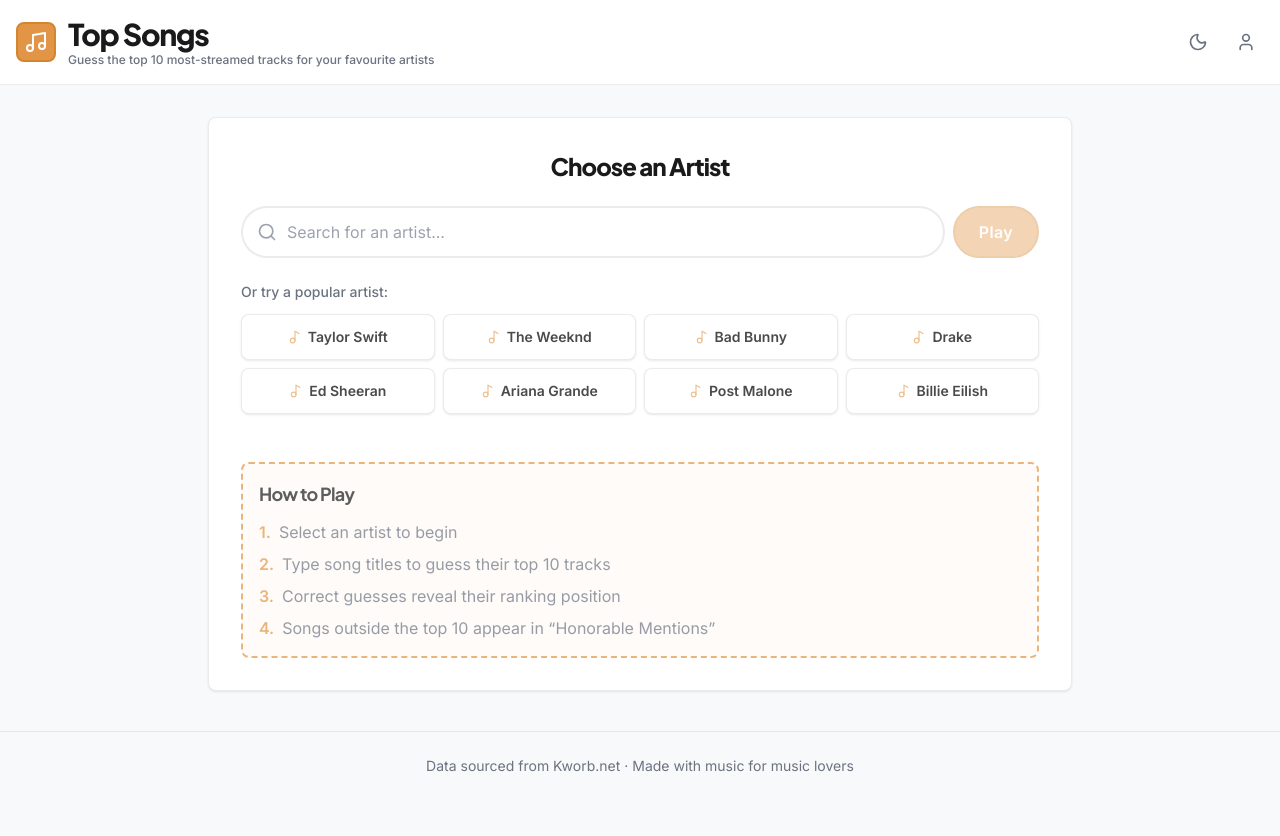
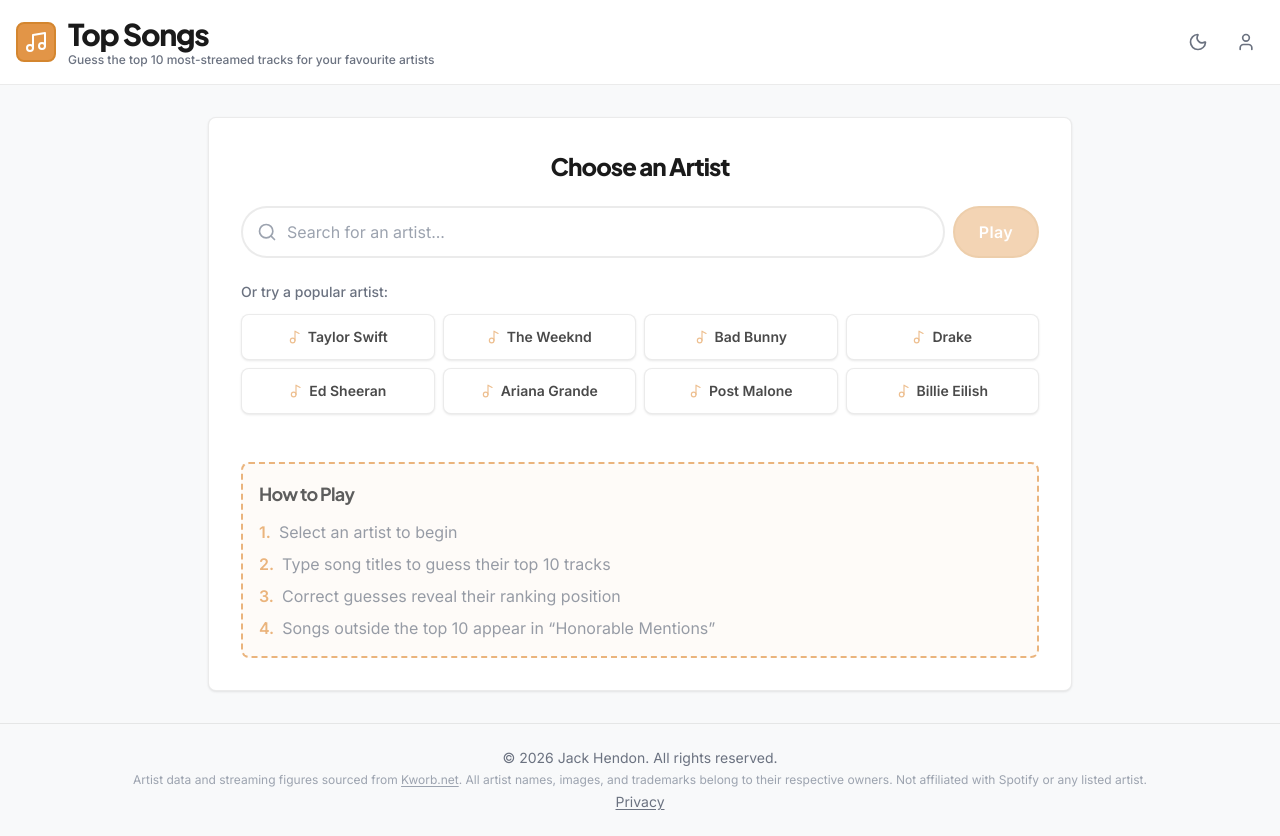
Before and after one commit to jackhendon/top-songs, a Next.js app: page / in a window 1280 px wide. Before the commit the page ends 800 px from the top, so only its background shows below. Built offline with nearby package versions, Linux system fonts and the light colour scheme; no server answers.

Commit message:
Add privacy policy and updated footer.

```diff
--- a/app/globals.css
+++ b/app/globals.css
@@ -1,6 +1,3 @@
-/* Import Google Fonts */
-@import url("https://fonts.googleapis.com/css2?family=Plus+Jakarta+Sans:wght@600;700;800&family=Inter:wght@400;500;600&display=swap");
-
 @import "tailwindcss";
 
 @variant dark (&:where(.dark, .dark *));
@@ -126,9 +123,9 @@
   --color-card-border: var(--raw-card-border);
   --color-card-border-hover: var(--raw-card-border-hover);
 
-  /* Typography */
-  --font-display: "Plus Jakarta Sans", system-ui, sans-serif;
-  --font-sans: "Inter", system-ui, sans-serif;
+  /* Typography — CSS vars set by next/font/google in layout.tsx */
+  --font-display: var(--font-plus-jakarta), system-ui, sans-serif;
+  --font-sans: var(--font-inter), system-ui, sans-serif;
 
   /* Shadows */
   --shadow-card: var(--raw-shadow-card);
--- a/app/layout.tsx
+++ b/app/layout.tsx
@@ -1,6 +1,19 @@
 import type { Metadata } from "next";
+import { Plus_Jakarta_Sans, Inter } from "next/font/google";
 import PostHogInit from "@/components/PostHogInit";
 import "./globals.css";
+
+const plusJakarta = Plus_Jakarta_Sans({
+  subsets: ["latin"],
+  weight: ["600", "700", "800"],
+  variable: "--font-plus-jakarta",
+});
+
+const inter = Inter({
+  subsets: ["latin"],
+  weight: ["400", "500", "600"],
+  variable: "--font-inter",
+});
 
 export const metadata: Metadata = {
   metadataBase: new URL(
@@ -17,7 +30,7 @@ export default function RootLayout({
   children: React.ReactNode;
 }>) {
   return (
-    <html lang="en" suppressHydrationWarning>
+    <html lang="en" suppressHydrationWarning className={`${plusJakarta.variable} ${inter.variable}`}>
       <head>
         <script
           dangerouslySetInnerHTML={{
--- a/app/page.tsx
+++ b/app/page.tsx
@@ -8,6 +8,7 @@ import ArtistSelector from "@/components/ArtistSelector";
 import GameBoard from "@/components/GameBoard";
 
 import VictoryScreen from "@/components/VictoryScreen";
+import Footer from "@/components/Footer";
 
 export default function HomePage() {
   const {
@@ -59,11 +60,7 @@ export default function HomePage() {
         )}
       </main>
 
-      <footer className="py-6" style={{ borderTop: '1px solid var(--raw-card-border)' }}>
-        <div className="container mx-auto px-4 text-center text-sm text-text-muted font-sans">
-          <p>Data sourced from Kworb.net · Made with music for music lovers</p>
-        </div>
-      </footer>
+      <Footer />
     </div>
   );
 }
--- /dev/null
+++ b/app/privacy/page.tsx
@@ -0,0 +1,129 @@
+import Link from "next/link";
+import Header from "@/components/Header";
+import Footer from "@/components/Footer";
+import { Play } from "lucide-react";
+
+export const metadata = {
+  title: "Privacy Policy - Top Songs",
+};
+
+export default function PrivacyPage() {
+  return (
+    <div className="min-h-screen flex flex-col bg-bg-primary">
+      <Header
+        logoHref="/"
+        rightContent={
+          <Link href="/" className="btn-secondary text-sm inline-flex items-center gap-1.5">
+            <Play className="w-4 h-4" />
+            Play
+          </Link>
+        }
+      />
+
+      <main className="flex-1 container mx-auto px-4 py-8 max-w-2xl">
+        <h1 className="font-display text-2xl font-extrabold text-text-primary mb-6">
+          Privacy Policy
+        </h1>
+
+        <div className="space-y-6 text-sm text-text-secondary font-sans leading-relaxed">
+          <section>
+            <h2 className="font-display text-lg font-bold text-text-primary mb-2">
+              What we collect
+            </h2>
+            <p>
+              Top Songs uses{" "}
+              <a
+                href="https://posthog.com/privacy"
+                target="_blank"
+                rel="noopener noreferrer"
+                className="text-mustard dark:text-mint underline underline-offset-2"
+              >
+                PostHog
+              </a>{" "}
+              for anonymous analytics. PostHog may collect your IP address,
+              approximate location, browser type, and pages visited. No accounts,
+              cookies, or personally identifiable information are required to use
+              this site.
+            </p>
+          </section>
+
+          <section>
+            <h2 className="font-display text-lg font-bold text-text-primary mb-2">
+              Local storage
+            </h2>
+            <p>
+              We store a small amount of data in your browser&apos;s localStorage
+              to improve your experience:
+            </p>
+            <ul className="list-disc list-inside mt-2 space-y-1 text-text-muted">
+              <li>
+                <span className="text-text-secondary">Theme preference</span> &mdash; light or dark mode
+              </li>
+              <li>
+                <span className="text-text-secondary">Game history</span> &mdash; artists played, scores, and outcomes
+              </li>
+            </ul>
+            <p className="mt-2">
+              This data never leaves your device. You can clear it at any time
+              from your browser settings or the{" "}
+              <Link
+                href="/profile"
+                className="text-mustard dark:text-mint underline underline-offset-2"
+              >
+                profile page
+              </Link>
+              .
+            </p>
+          </section>
+
+          <section>
+            <h2 className="font-display text-lg font-bold text-text-primary mb-2">
+              Third-party services
+            </h2>
+            <p>
+              PostHog is the only third-party service that receives data from
+              your visit. You can read their privacy policy at{" "}
+              <a
+                href="https://posthog.com/privacy"
+                target="_blank"
+                rel="noopener noreferrer"
+                className="text-mustard dark:text-mint underline underline-offset-2"
+              >
+                posthog.com/privacy
+              </a>
+              . Data retention follows PostHog&apos;s standard policy.
+            </p>
+          </section>
+
+          <section>
+            <h2 className="font-display text-lg font-bold text-text-primary mb-2">
+              No cookies
+            </h2>
+            <p>
+              This site does not set any cookies. Analytics are handled via
+              PostHog&apos;s cookieless mode.
+            </p>
+          </section>
+
+          <section>
+            <h2 className="font-display text-lg font-bold text-text-primary mb-2">
+              Contact
+            </h2>
+            <p>
+              If you have questions about this policy, reach out via the{" "}
+              <a
+                href="https://www.topsongs.io"
+                className="text-mustard dark:text-mint underline underline-offset-2"
+              >
+                Top Songs
+              </a>{" "}
+              website.
+            </p>
+          </section>
+        </div>
+      </main>
+
+      <Footer />
+    </div>
+  );
+}
--- a/app/profile/page.tsx
+++ b/app/profile/page.tsx
@@ -6,6 +6,7 @@ import { useHistoryStore } from "@/lib/historyStore";
 import Header from "@/components/Header";
 import GameHistoryCard from "@/components/GameHistoryCard";
 import { Play, Music2, Trash2 } from "lucide-react";
+import Footer from "@/components/Footer";
 
 export default function ProfilePage() {
   const { history, clearHistory } = useHistoryStore();
@@ -110,11 +111,7 @@ export default function ProfilePage() {
         )}
       </main>
 
-      <footer className="py-6" style={{ borderTop: '1px solid var(--raw-card-border)' }}>
-        <div className="container mx-auto px-4 text-center text-sm text-text-muted font-sans">
-          <p>Data sourced from Kworb.net &middot; Made with music for music lovers</p>
-        </div>
-      </footer>
+      <Footer />
     </div>
   );
 }
--- a/components/ArtistGame.tsx
+++ b/components/ArtistGame.tsx
@@ -10,6 +10,7 @@ import GameBoard from "@/components/GameBoard";
 import VictoryScreen from "@/components/VictoryScreen";
 import Link from "next/link";
 import { Music2 } from "lucide-react";
+import Footer from "@/components/Footer";
 
 interface ArtistGameProps {
   artistName: string;
@@ -98,11 +99,7 @@ export default function ArtistGame({
             </Link>
           </div>
         </main>
-        <footer className="py-6" style={{ borderTop: '1px solid var(--raw-card-border)' }}>
-          <div className="container mx-auto px-4 text-center text-sm text-text-muted font-sans">
-            <p>Data sourced from Kworb.net · Made with music for music lovers</p>
-          </div>
-        </footer>
+        <Footer />
       </div>
     );
   }
@@ -160,11 +157,7 @@ export default function ArtistGame({
             </div>
           </div>
         </main>
-        <footer className="py-6" style={{ borderTop: '1px solid var(--raw-card-border)' }}>
-          <div className="container mx-auto px-4 text-center text-sm text-text-muted font-sans">
-            <p>Data sourced from Kworb.net · Made with music for music lovers</p>
-          </div>
-        </footer>
+        <Footer />
       </div>
     );
   }
@@ -187,11 +180,7 @@ export default function ArtistGame({
         )}
       </main>
 
-      <footer className="py-6" style={{ borderTop: '1px solid var(--raw-card-border)' }}>
-        <div className="container mx-auto px-4 text-center text-sm text-text-muted font-sans">
-          <p>Data sourced from Kworb.net · Made with music for music lovers</p>
-        </div>
-      </footer>
+      <Footer />
     </div>
   );
 }
--- /dev/null
+++ b/components/Footer.tsx
@@ -0,0 +1,35 @@
+import Link from "next/link";
+
+export default function Footer() {
+  return (
+    <footer
+      className="py-6"
+      style={{ borderTop: "1px solid var(--raw-card-border)" }}
+    >
+      <div className="container mx-auto px-4 text-center text-sm text-text-muted font-sans space-y-1">
+        <p>&copy; 2026 Jack Hendon. All rights reserved.</p>
+        <p className="text-text-faint text-xs">
+          Artist data and streaming figures sourced from{" "}
+          <a
+            href="https://kworb.net"
+            target="_blank"
+            rel="noopener noreferrer"
+            className="underline underline-offset-2 hover:text-text-secondary transition-colors"
+          >
+            Kworb.net
+          </a>. All artist
+          names, images, and trademarks belong to their respective owners. Not
+          affiliated with Spotify or any listed artist.
+        </p>
+        <p>
+          <Link
+            href="/privacy"
+            className="underline underline-offset-2 hover:text-text-secondary transition-colors"
+          >
+            Privacy
+          </Link>
+        </p>
+      </div>
+    </footer>
+  );
+}
```
